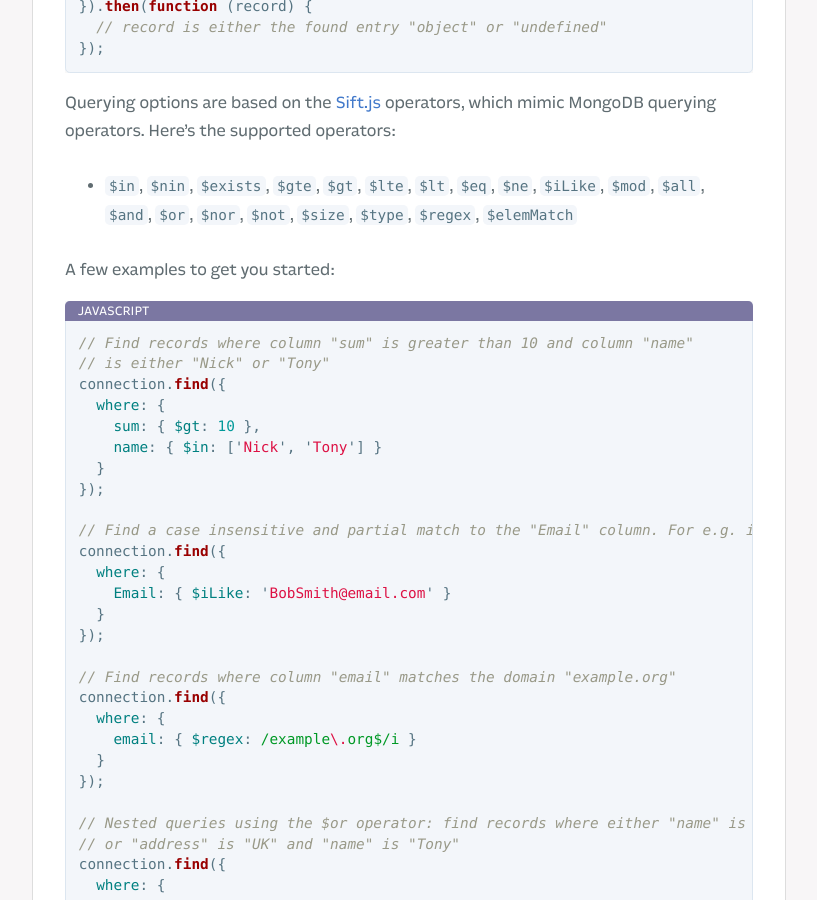
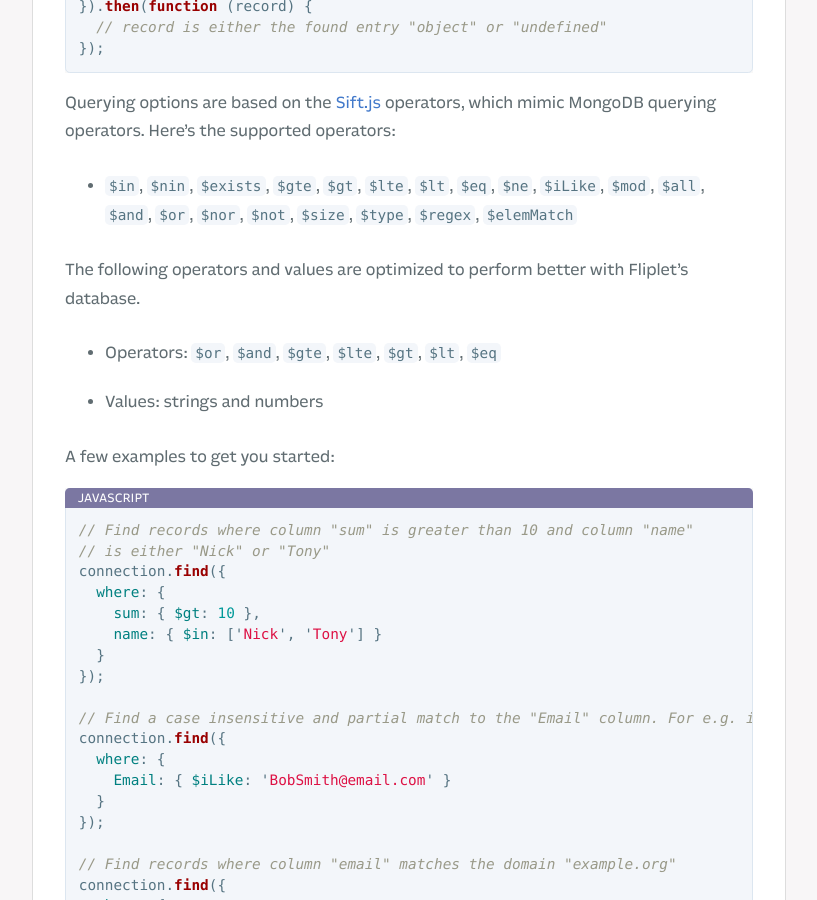
Before and after one commit to Fliplet/fliplet-cli, a Jekyll site: the page built from docs/API/fliplet-datasources.md, in a window 1280 px wide and 900 px high, scrolled down 4640 px. Shown: the whole window, without its empty margins (254-1071 px from the left). Built offline with Jekyll 4.4.1, drawn with Linux system fonts in a browser that asks for light colours; nearby versions of some CDN libraries; our own code applies the rules of GitHub Pages for plain Markdown files; library files that are not in the unit come from our copies; comment, search, counter and statistics services are not loaded; a style sheet for code colours, icons or effects is not loaded.

Commit message:
Add documentation for Sequelize optimised operators

```diff
--- a/docs/API/fliplet-datasources.md
+++ b/docs/API/fliplet-datasources.md
@@ -160,6 +160,11 @@ connection.findOne({
 Querying options are based on the [Sift.js](https://github.com/Fliplet/sift.js) operators, which mimic MongoDB querying operators. Here's the supported operators:
 
   - `$in`, `$nin`, `$exists`, `$gte`, `$gt`, `$lte`, `$lt`, `$eq`, `$ne`, `$iLike`, `$mod`, `$all`, `$and`, `$or`, `$nor`, `$not`, `$size`, `$type`, `$regex`, `$elemMatch`
+
+The following operators and values are optimized to perform better with Fliplet's database.
+
+  - Operators: `$or`, `$and`, `$gte`, `$lte`, `$gt`, `$lt`, `$eq`
+  - Values: strings and numbers
 
 A few examples to get you started:
 
```
